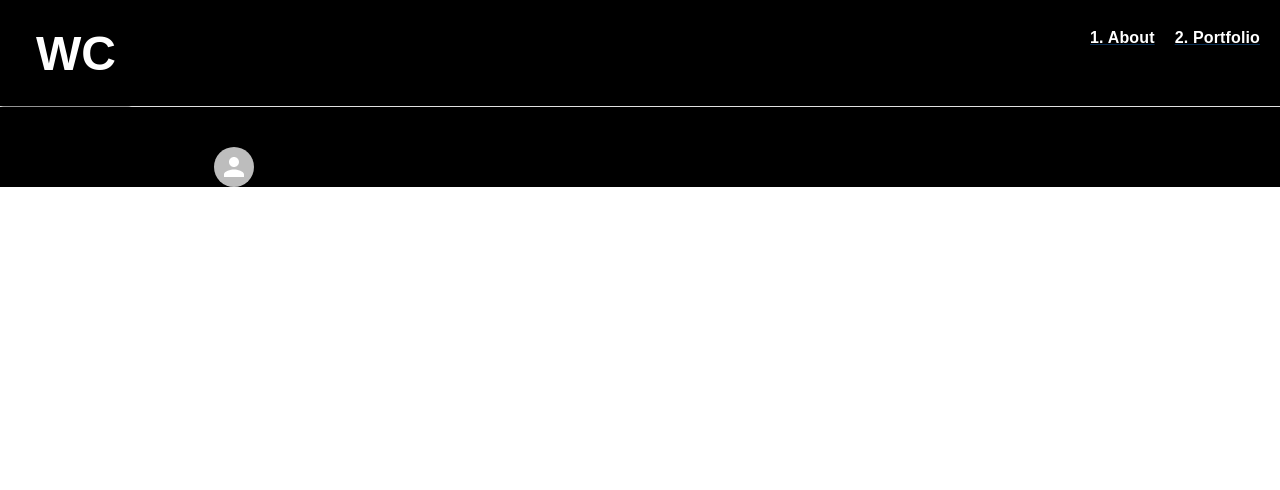
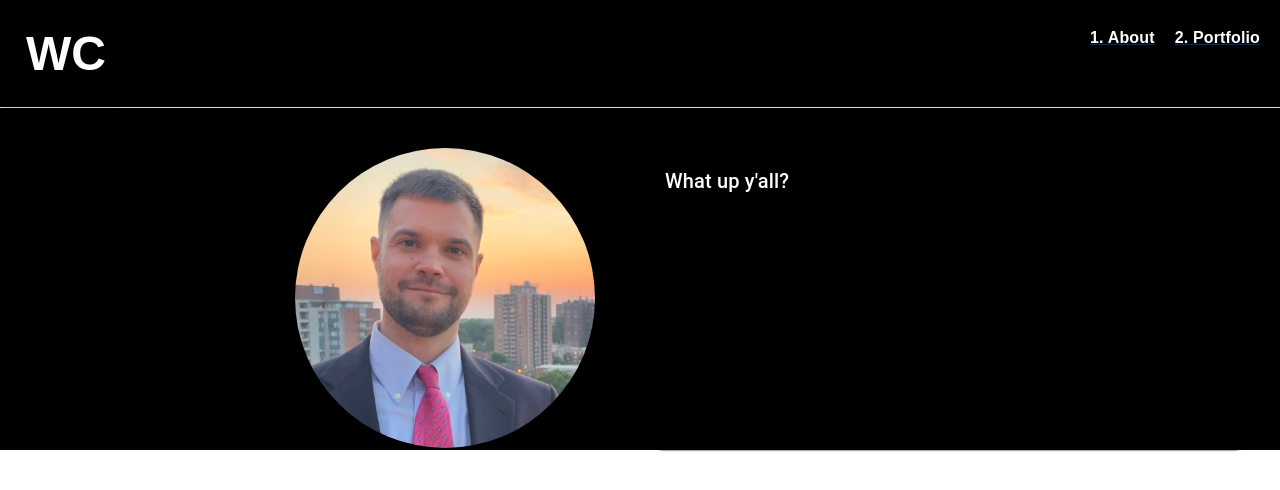
Before and after one commit to wwchesson/wc-portfolio, a React (Create React App) app in the folder client/: page /about in a window 1280 px wide. Shown: the top 490 px of the page. Built offline with nearby package versions, Linux system fonts and the light colour scheme.

Commit message:
about grid

```diff
--- a/client/src/components/About.js
+++ b/client/src/components/About.js
@@ -1,19 +1,61 @@
 import React from "react";
-import { Container, Grid, Avatar, Box, Card, CardMedia, CardContent } from "@mui/material";
+import {
+  Container,
+  Grid,
+  Avatar,
+  Box,
+  Card,
+  CardMedia,
+  Typography,
+  CardContent,
+} from "@mui/material";
+import AboutPic from "../media/AboutPic.jpg";
 
 function About() {
   return (
     <div className="about">
-      <Container maxWidth="md">
-        <Grid container spacing={2}>
-        <Grid item xs={12} sm={6} md={4}>
+      <Container>
+        <Grid
+          container
+          spacing={2}
+          sx={{ display: "flex", justifyContent: "center" }}
+        >
+          <Grid
+            item
+            xs={12}
+            sm={6}
+            md={4}
+            sx={{ display: "flex", justifyContent: "center" }}
+          >
             <Box>
-                <Avatar>
-
-                </Avatar>
+              <Avatar
+                alt="aboutpic"
+                src={AboutPic}
+                sx={{ height: "300px", width: "300px" }}
+              ></Avatar>
             </Box>
-
-        </Grid>
+          </Grid>
+          <Grid item xs={12} sm={6} md={4}>
+            <Card
+              sx={{
+                borderRadius: "16px",
+                border: 1,
+                backgroundColor: "black",
+                height: "300px",
+                width: "600px",
+              }}
+            >
+              <CardContent
+                sx={{
+                  width: "600px",
+                }}
+              >
+                <Typography variant="h6" sx={{ color: "white" }}>
+                  What up y'all?
+                </Typography>
+              </CardContent>
+            </Card>
+          </Grid>
         </Grid>
       </Container>
     </div>
--- a/client/src/components/NavBar.js
+++ b/client/src/components/NavBar.js
@@ -17,14 +17,14 @@ function NavBar() {
     <div>
       <Box
         sx={{
-        //   marginBottom: "50px",
+          marginBottom: "1px",
           flexGrow: 1,
           flexDirection: "row",
           display: "flex",
         }}
       >
         <Card id="welcome-card" sx={{ display: "flex" }}>
-          <CardContent sx={{ marginTop: "10px", marginLeft: "20px", display: "flex" }}>
+          <CardContent sx={{ marginTop: "10px", marginLeft: "10px", display: "flex" }}>
             <Typography
               variant="h3"
               style={{ color: "white", fontFamily: "fantasy" }}
--- a/client/src/index.css
+++ b/client/src/index.css
@@ -25,4 +25,6 @@ code {
 
 #about{
   background-color: black;
+  /* height: 100vh; */
+  display: "flex"
 }
```
Also changed, not shown: client/src/media/AboutPic.jpg (added).
